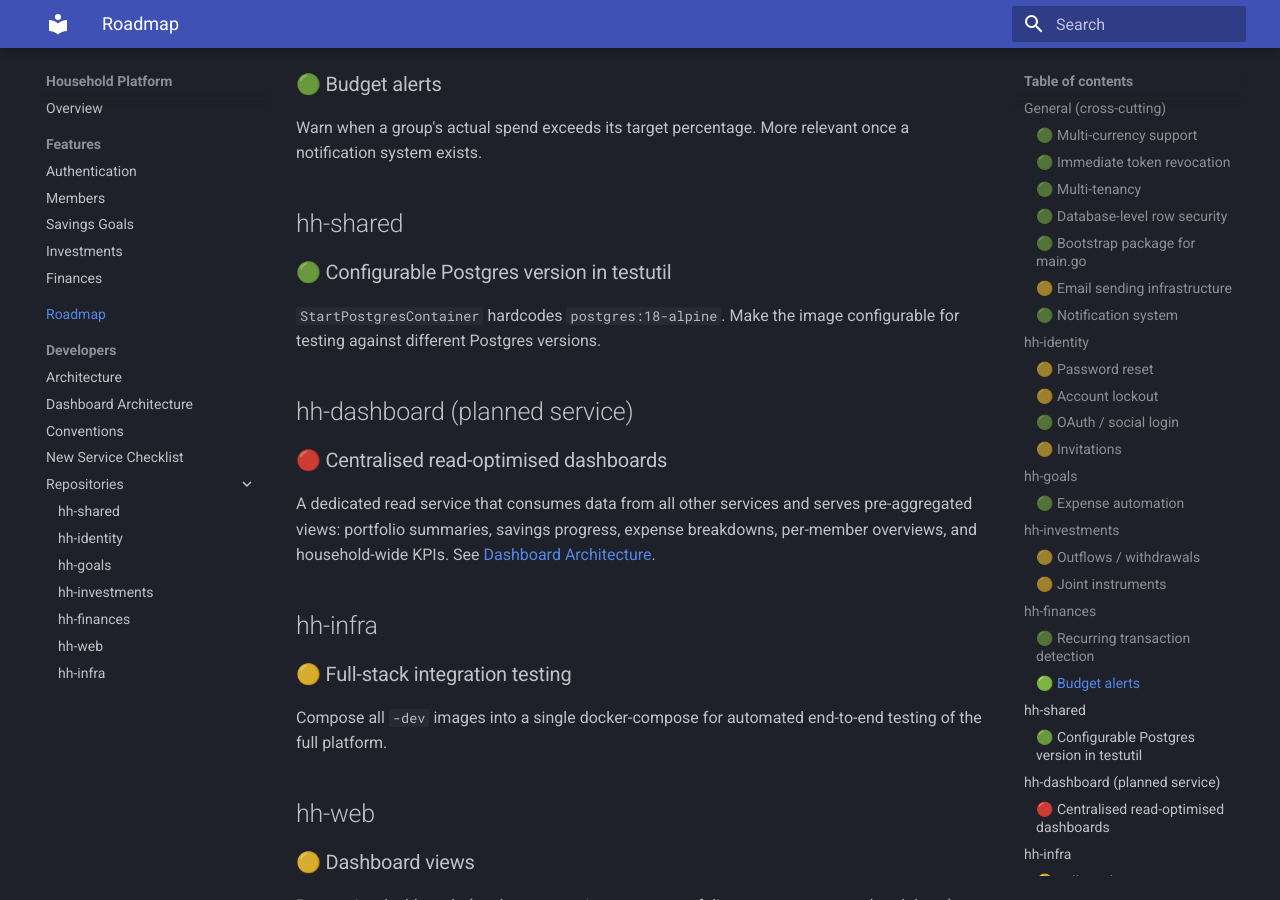
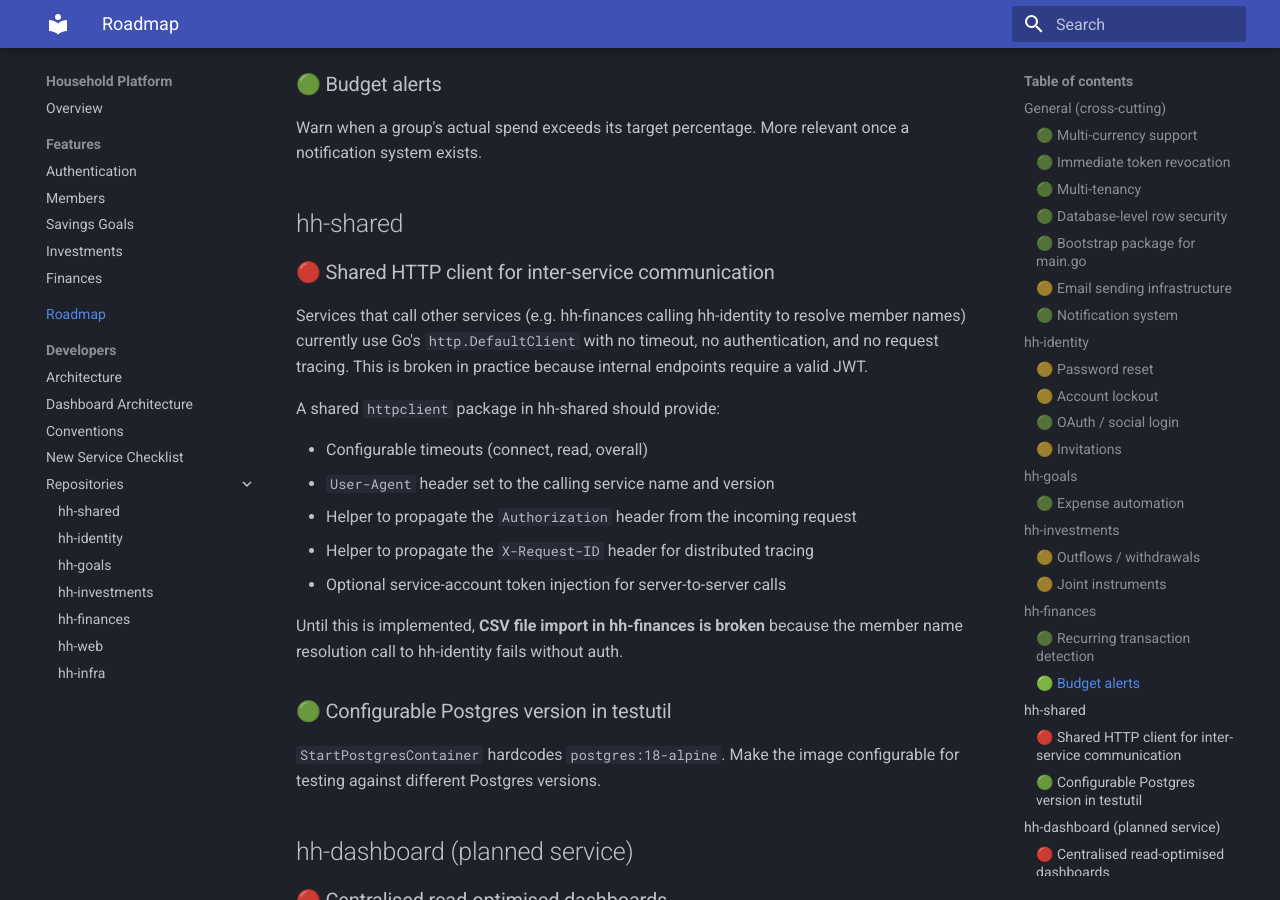
Before and after one commit to tiagorocha94/hh-docs, an MkDocs documentation site: the page built from docs/roadmap.md, in a window 1280 px wide and 900 px high, scrolled down 2443 px. Built offline with MkDocs 1.6.1 and Material for MkDocs 9.7.7, drawn with Linux system fonts in a browser that asks for light colours.

Commit message:
docs: add shared HTTP client to roadmap (HIGH prio, blocks CSV import)

```diff
--- a/docs/roadmap.md
+++ b/docs/roadmap.md
@@ -86,6 +86,23 @@ relevant once a notification system exists.
 
 ## hh-shared
 
+### 🔴 Shared HTTP client for inter-service communication
+Services that call other services (e.g. hh-finances calling hh-identity to
+resolve member names) currently use Go's `http.DefaultClient` with no
+timeout, no authentication, and no request tracing. This is broken in
+practice because internal endpoints require a valid JWT.
+
+A shared `httpclient` package in hh-shared should provide:
+
+- Configurable timeouts (connect, read, overall)
+- `User-Agent` header set to the calling service name and version
+- Helper to propagate the `Authorization` header from the incoming request
+- Helper to propagate the `X-Request-ID` header for distributed tracing
+- Optional service-account token injection for server-to-server calls
+
+Until this is implemented, **CSV file import in hh-finances is broken**
+because the member name resolution call to hh-identity fails without auth.
+
 ### 🟢 Configurable Postgres version in testutil
 `StartPostgresContainer` hardcodes `postgres:18-alpine`. Make the image
 configurable for testing against different Postgres versions.
```
